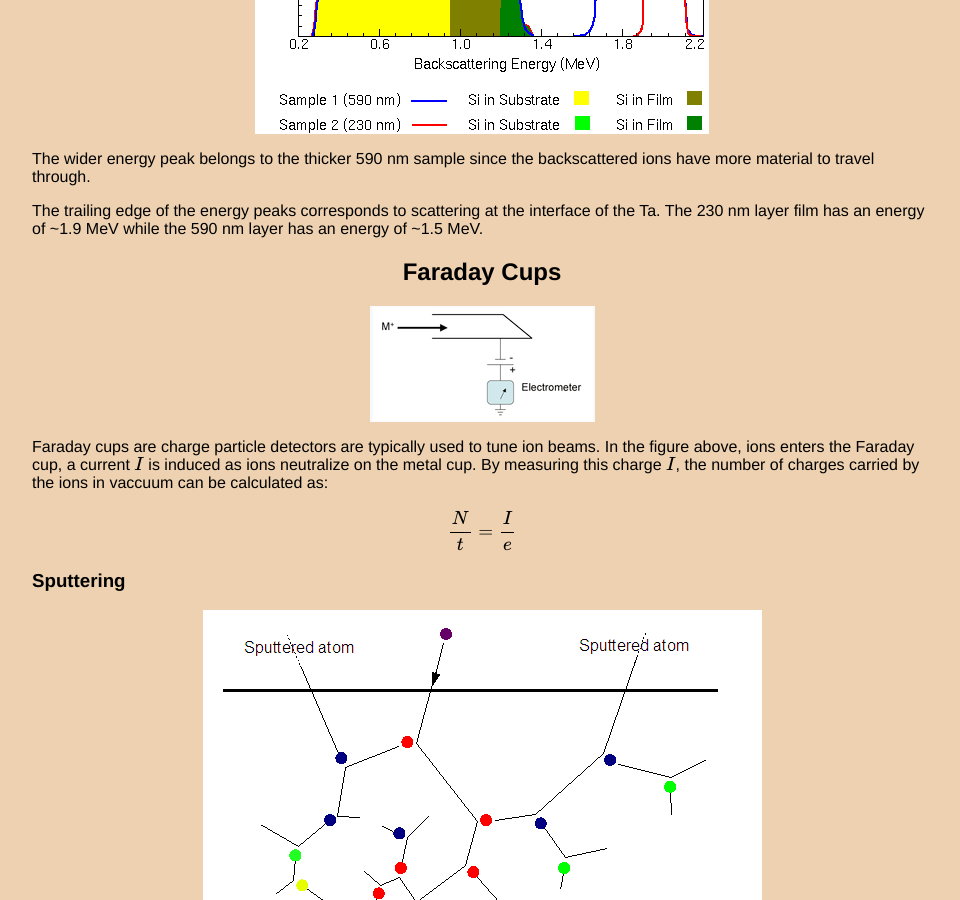
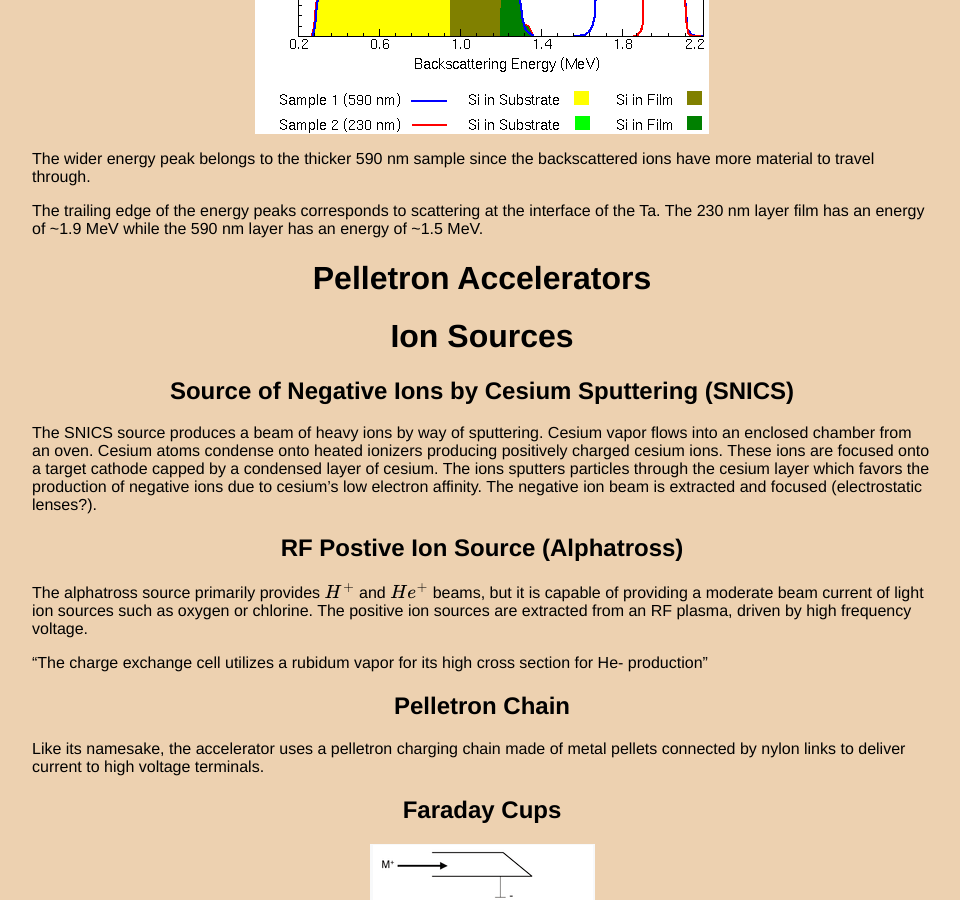
Before and after one commit to thaihangchung7/thaihangchung7.github.io, a Jekyll site: the page built from _research/radphy.md, in a window 1280 px wide and 900 px high, scrolled down 2765 px. Shown: the whole window, without its empty margins (158-1118 px from the left). Built offline with Jekyll 4.4.1, drawn with Linux system fonts in a browser that asks for light colours; formulas are drawn with MathJax 3.

Commit message:
tandem accelerator descriptions

```diff
--- a/_research/radphy.md
+++ b/_research/radphy.md
@@ -109,6 +109,23 @@ Furthermore, the thickness of the TaSi sample can be measured via the width of t
 The wider energy peak belongs to the thicker 590 nm sample since the backscattered ions have more material to travel through.
 
 The trailing edge of the energy peaks corresponds to scattering at the interface of the Ta. The 230 nm layer film has an energy of ~1.9 MeV while the 590 nm layer has an energy of ~1.5 MeV.
+# Pelletron Accelerators
+
+# Ion Sources
+
+## Source of Negative Ions by Cesium Sputtering (SNICS)
+
+The SNICS source produces a beam of heavy ions by way of sputtering. Cesium vapor flows into an enclosed chamber from an oven. Cesium atoms condense onto heated ionizers producing positively charged cesium ions. These ions are focused onto a target cathode capped by a condensed layer of cesium. The ions sputters particles through the cesium layer which favors the production of negative ions due to cesium's low electron affinity. The negative ion beam is extracted and focused (electrostatic lenses?).
+
+## RF Postive Ion Source (Alphatross)
+
+The alphatross source primarily provides $$H^{+}$$ and $$He^{+}$$ beams, but it is capable of providing a moderate beam current of light ion sources such as oxygen or chlorine. The positive ion sources are extracted from an RF plasma, driven by high frequency voltage.
+
+"The charge exchange cell utilizes a rubidum vapor for its high cross section for He- production"
+
+## Pelletron Chain
+
+Like its namesake, the accelerator uses a pelletron charging chain made of metal pellets connected by nylon links to deliver current to high voltage terminals.
 
 ## Faraday Cups
 
```
